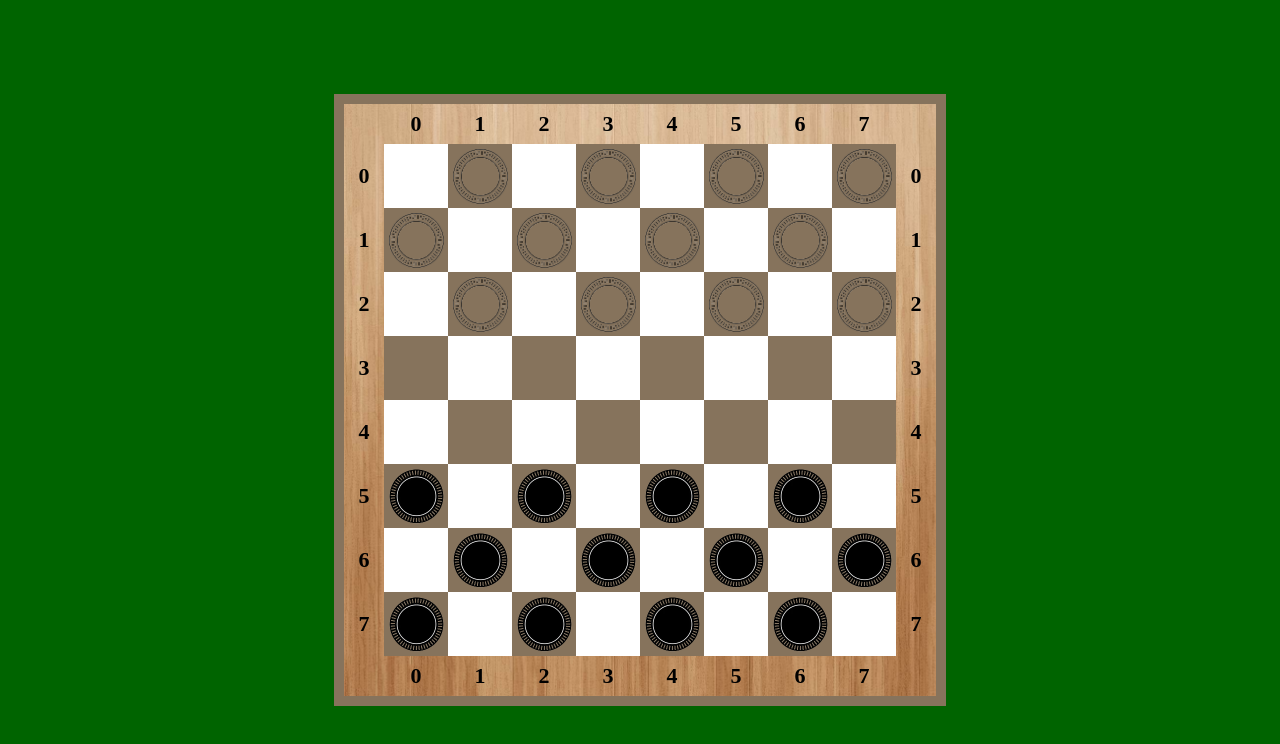
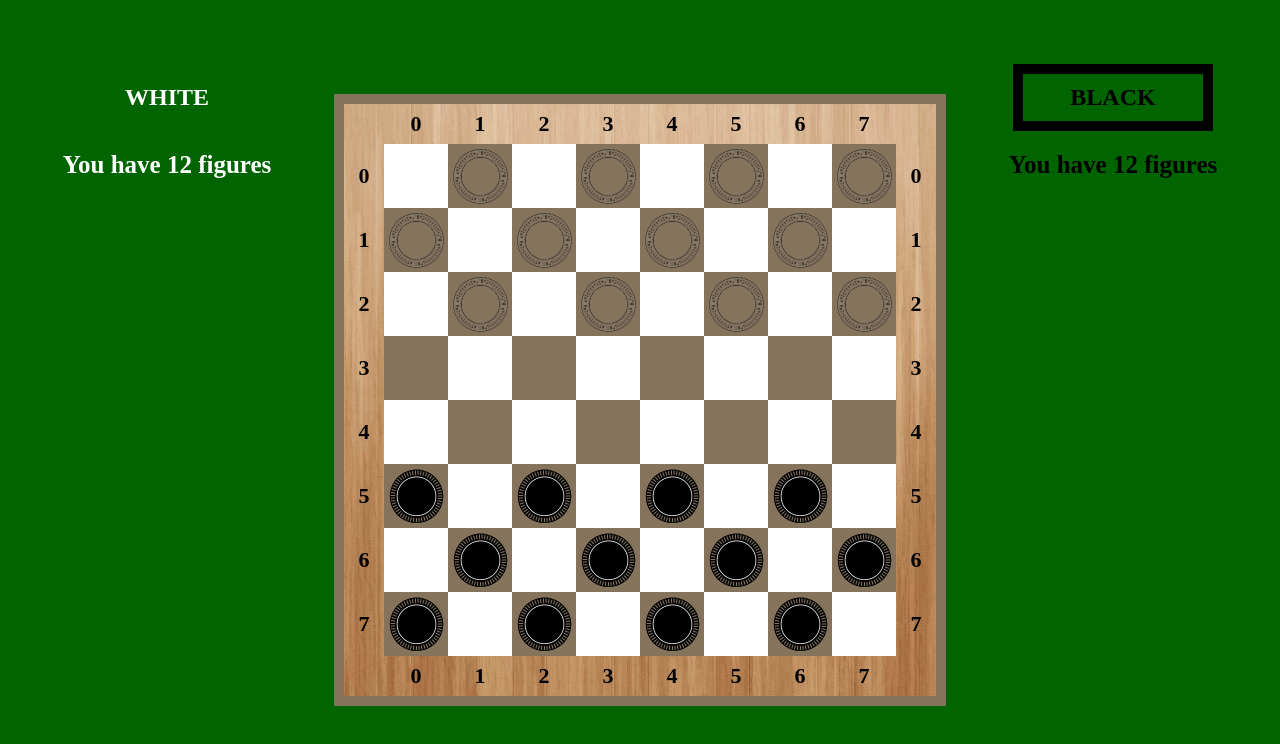
Before and after one commit to aliaksandr-batskalevich/checkers, a React (Create React App) app: page / in a window 1280 px wide. Shown: the top 744 px of the page. Built offline with nearby package versions, Linux system fonts and the light colour scheme.

Commit message:
added logic testIsWinner and messageWindow

```diff
--- a/src/App.module.scss
+++ b/src/App.module.scss
@@ -1,10 +1,52 @@
+@import "difinitions";
+
+
 .appWrapper {
-  width: 100vw;
-  height: 100vh;
+  position: relative;
 
-  background-color: darkgreen;
+  .contentWrapper {
+    width: 100vw;
+    height: 100vh;
 
-  display: flex;
-  justify-content: center;
-  align-items: center;
+    background-color: $app-background-color;
+
+    display: flex;
+    justify-content: center;
+    align-items: center;
+  }
+
+  .messageWrapper {
+    padding: 10px;
+    position: absolute;
+    top: 50%;
+    left: 50%;
+    transform: translate(-50%, -50%);
+
+    min-width: 300px;
+    min-height: 150px;
+
+    display: flex;
+    flex-direction: column;
+    align-items: center;
+    justify-content: space-around;
+
+    border: $app-background-color solid 2px;
+    border-radius: 5px;
+
+    background-color: rgba(255, 255, 255, 0.5);
+
+    button {
+      padding: 2px 10px;
+      cursor: pointer;
+
+      &:hover {
+        transform: scale(1.1);
+      }
+    }
+  }
 }
+
+.contentWinnerWrapper {
+  filter: blur(5px);
+  pointer-events: none;
+}
--- a/src/App.tsx
+++ b/src/App.tsx
@@ -2,17 +2,18 @@ import React, {useEffect} from 'react';
 import s from './App.module.scss';
 import {BoardComponent} from "./components/Board/BoardComponent";
 import {Board} from "./models/Board";
-import {useDispatch} from "react-redux";
+import {useDispatch, useSelector} from "react-redux";
 import {setBoard} from "./bll/boardReducer";
-import {setCount, setInitApp, setOrder, setStatus, Status} from "./bll/appReducer";
+import {setCount, setInitApp, setIsWinner, setOrder, setStatus, Status} from "./bll/appReducer";
 import {Colors} from "./models/Colors";
+import {ScoreBoard} from "./components/ScoreBoard";
+import {getCount, getIsWinner, getOrder} from "./bll/selectors";
 
 function App() {
 
-    useEffect(() => {
-        restartGame();
-        dispatch(setInitApp());
-    }, []);
+    const isWinner = useSelector(getIsWinner);
+    const order = useSelector(getOrder);
+    const count = useSelector(getCount);
 
     const dispatch = useDispatch();
 
@@ -22,15 +23,36 @@ function App() {
         newBoard.addFigures();
         const count = newBoard.getCount();
 
+        dispatch(setIsWinner(null));
         dispatch(setCount(count));
         dispatch(setBoard(newBoard));
         dispatch(setOrder(Colors.BLACK));
         dispatch(setStatus(Status.WAIT));
     };
 
+    useEffect(() => {
+        restartGame();
+        dispatch(setInitApp());
+    }, []);
+
+    useEffect(() => {
+        count[0] === 0 && dispatch(setIsWinner(Colors.BLACK));
+        count[1] === 0 && dispatch(setIsWinner(Colors.WHITE));
+    }, [count[0], count[1]]);
+
+    const contentWinnerWrapperClassName = isWinner ? s.contentWinnerWrapper : '';
+
     return (
         <div className={s.appWrapper}>
-            <BoardComponent/>
+            <div className={`${s.contentWrapper}  ${contentWinnerWrapperClassName}`}>
+                <ScoreBoard color={Colors.WHITE} order={order} count={count}/>
+                <BoardComponent/>
+                <ScoreBoard color={Colors.BLACK} order={order} count={count}/>
+            </div>
+            {isWinner && <div className={s.messageWrapper}>
+                <h2>{`${isWinner.toUpperCase()} won!`}</h2>
+                <button onClick={restartGame}>Restart the game</button>
+            </div>}
         </div>
     );
 }
--- a/src/_difinitions.scss
+++ b/src/_difinitions.scss
@@ -6,9 +6,13 @@ $figure-size: 55px;
 $dot-size: 15px;
 
 
+$app-background-color: darkgreen;
 $black-cell-color: #86735c;
 $white-cell-color: white;
 $selected-cell-color: #5b5bf8;
 $available-dot-color: #92f882;
 $crush-color: #fa3838;
 $forward-color: red;
+
+$white-figure-color: white;
+$black-figure-color: black;
--- a/src/bll/appReducer.ts
+++ b/src/bll/appReducer.ts
@@ -2,6 +2,7 @@ import {Cell} from "../models/Cell";
 import {Colors} from "../models/Colors";
 
 export type AppActionsType = ReturnType<typeof setInitApp>
+    | ReturnType<typeof setIsWinner>
     | ReturnType<typeof setCount>
     | ReturnType<typeof setOrder>
     | ReturnType<typeof setStatus>
@@ -14,6 +15,7 @@ export enum Status {
 }
 
 type AppStateType = {
+    isWinner: null | Colors
     isAppInit: boolean
     count: Array<number>
     order: Colors
@@ -22,6 +24,7 @@ type AppStateType = {
 };
 
 const appInitState: AppStateType = {
+    isWinner: null,
     isAppInit: false,
     count: [12, 12],
     order: Colors.BLACK,
@@ -33,12 +36,13 @@ export const appReducer = (state: AppStateType = appInitState, action: AppAction
     switch (action.type) {
         case 'INIT_APP':
             return {...state, isAppInit: true};
+        case 'SET_IS_WINNER':
+            return {...state, ...action.payload};
         case 'SET_COUNT':
             return {...state, ...action.payload};
         case 'SET_ORDER':
             return {...state, ...action.payload};
         case 'SET_STATUS':
-            // debugger;
             return {...state, ...action.payload};
         case 'SET_SELECTED_CELL':
             return {...state, ...action.payload};
@@ -80,3 +84,10 @@ export const setSelectedCell = (selectedCell: null | Cell) => {
         payload: {selectedCell}
     } as const;
 };
+
+export const setIsWinner = (isWinner: Colors | null) => {
+    return {
+        type: 'SET_IS_WINNER',
+        payload: {isWinner}
+    } as const;
+};
--- a/src/bll/selectors.ts
+++ b/src/bll/selectors.ts
@@ -6,6 +6,7 @@ import {Colors} from "../models/Colors";
 
 // app
 export const getIsAppInit = (state: RootStateType): boolean => state.app.isAppInit;
+export const getIsWinner = (state: RootStateType): null | Colors => state.app.isWinner;
 export const getCount = (state: RootStateType): Array<number> => state.app.count;
 export const getOrder = (state: RootStateType): Colors => state.app.order;
 export const getStatus = (state: RootStateType): Status => state.app.status;
--- /dev/null
+++ b/src/components/ScoreBoard.module.scss
@@ -0,0 +1,46 @@
+@import "/src/difinitions";
+
+$border-thickness: 10px;
+
+.scoreBoardWrapper {
+  padding-top: 5%;
+  flex-grow: 1;
+  height: 100vh;
+
+  display: flex;
+  flex-direction: column;
+  align-items: center;
+  //justify-content: center;
+
+  .titleWrapper {
+    padding: 10px 20px;
+    min-width: 200px;
+    border: $app-background-color solid $border-thickness;
+    text-align: center;
+  }
+
+  .activeWhiteBorder {
+    border: $white-figure-color solid 10px;
+  }
+
+  .activeBlackBorder {
+    border: $black-figure-color solid 10px;
+  }
+
+  .scoreWrapper {
+    margin-top: 20px;
+
+    p {
+      font-size: 25px;
+      font-weight: bold;
+    }
+  }
+}
+
+.whiteText {
+  color: $white-figure-color;
+}
+
+.blackText {
+  color: $black-figure-color;
+}
--- /dev/null
+++ b/src/components/ScoreBoard.tsx
@@ -0,0 +1,31 @@
+import React from 'react';
+import s from './ScoreBoard.module.scss';
+import {Colors} from "../models/Colors";
+
+interface ScoreBoardProps {
+    color: Colors
+    order: Colors
+    count: Array<number>
+}
+
+export const ScoreBoard: React.FC<ScoreBoardProps> = ({color, order, count}) => {
+
+    const countToRender = color === Colors.WHITE ? count[0] : count[1];
+    const textColorClassName = color === Colors.WHITE ? s.whiteText : s.blackText;
+    const activeBorderClassName = color === order && color === Colors.WHITE
+        ? s.activeWhiteBorder
+        : color === order && color === Colors.BLACK
+            ? s.activeBlackBorder
+            : '';
+
+    return (
+        <div className={s.scoreBoardWrapper}>
+            <div className={`${s.titleWrapper} ${activeBorderClassName}`}>
+                <h2 className={textColorClassName}>{color.toUpperCase()}</h2>
+            </div>
+            <div className={s.scoreWrapper}>
+                <p className={textColorClassName}>{`You have ${countToRender} figures`}</p>
+            </div>
+        </div>
+    );
+};
--- a/src/models/figures/King.ts
+++ b/src/models/figures/King.ts
@@ -5,7 +5,6 @@ import whiteKingLogo from '../../assets/images/white-king.png';
 import blackKingLogo from '../../assets/images/black-king.png';
 import {Board} from "../Board";
 import {
-    getCanCrushColorCondition,
     getNextCellAfterCrushedFigure,
     getTransitCoordinates,
     testKingTransitCell
--- a/src/models/figures/Man.ts
+++ b/src/models/figures/Man.ts
@@ -4,7 +4,7 @@ import {Cell} from "../Cell";
 import whiteManLogo from '../../assets/images/white-man.png';
 import blackManLogo from '../../assets/images/black-man.png';
 import {Board} from "../Board";
-import {getCanCrushColorCondition, getNextCellAfterCrushedFigure, getTransitCoordinates} from "../../utilites/functions";
+import {getNextCellAfterCrushedFigure, getTransitCoordinates} from "../../utilites/functions";
 
 
 export class Man extends Figure {
@@ -46,7 +46,7 @@ export class Man extends Figure {
     }
 
     canCrush(target: Cell, board: Board): boolean {
-        const colorCondition = getCanCrushColorCondition(target, this.color);
+        const colorCondition = !!target.figure && target.figure.color !== this.color;
         const nextCell = getNextCellAfterCrushedFigure(target, this.cell);
         if (!nextCell) return false;
 
--- a/src/utilites/functions.ts
+++ b/src/utilites/functions.ts
@@ -11,15 +11,6 @@ export const getTransitCoordinates = (target: Cell, thisCell: Cell): Array<Array
         transitCells.push([x, y]);
     }
     return transitCells;
-};
-
-export const getCanCrushColorCondition = (target: Cell, thisColor: Colors): boolean => {
-    const conditionWhite = target.figure?.color === Colors.BLACK;
-    const conditionBlack = target.figure?.color === Colors.WHITE;
-
-    return thisColor === Colors.WHITE
-        ? conditionWhite
-        : conditionBlack;
 };
 
 export const getNextCellAfterCrushedFigure = (target: Cell, thisCell: Cell): Array<number> | false => {
```
